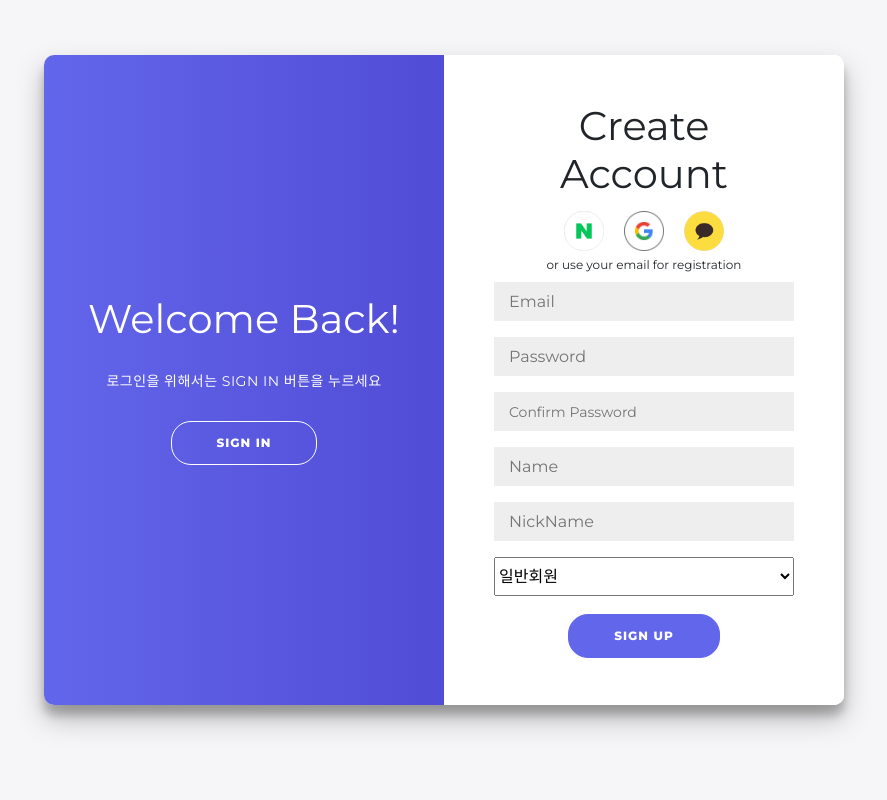
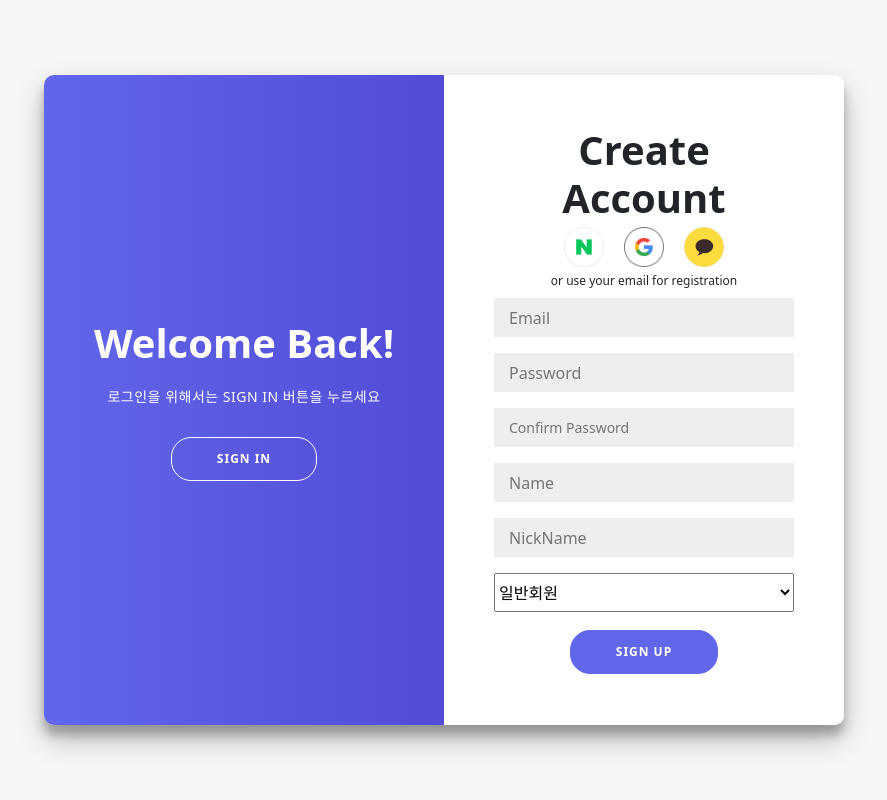
Before and after one commit to kyj4327/DevBox, a React (Create React App) app in the folder devbox_client/: page /auth in a window 1280 px wide. Both pictures are taken after a click on the button "SIGN UP". Shown: the top 800 px of the page, without its empty margins (196-1083 px from the left). Built offline with nearby package versions, Linux system fonts and the light colour scheme.

Commit message:
🎨style: 회원가입 css 클래스 네임 고유화+css 수정 #32

```diff
--- a/devbox_client/src/components/AuthContainer.css
+++ b/devbox_client/src/components/AuthContainer.css
@@ -5,7 +5,15 @@
   box-sizing: border-box;
 }
 
-body {
+.auth-wrapper {
+  display: flex;
+  align-items: center;
+  justify-content: center;
+  min-height: 100vh; /* 화면 높이 전체에서 중앙에 배치 */
+  background-color: #f6f5f7; /* 배경색을 설정 */
+}
+
+.auth-body {
   background: #f6f5f7;
   display: flex;
   justify-content: center;
@@ -17,12 +25,17 @@ body {
   overflow: hidden;
 }
 
-h2 {
+.auth-h1 {
   font-weight: bold;
   margin: 0;
 }
 
-p {
+.auth-h2 {
+  font-weight: bold;
+  margin: 0;
+}
+
+.auth-p {
   font-size: 14px;
   font-weight: 100;
   line-height: 20px;
@@ -30,18 +43,18 @@ p {
   margin: 20px 0 30px;
 }
 
-span {
+.auth-span {
   font-size: 12px;
 }
 
-a {
+.auth-a {
   color: #333;
   font-size: 14px;
   text-decoration: none;
   margin: 15px 0;
 }
 
-button {
+.auth-button {
   border-radius: 20px;
   border: 1px solid #6266EA;
   background-color: #6266EA;
@@ -54,20 +67,20 @@ button {
   transition: transform 80ms ease-in;
 }
 
-button:active {
+.auth-button:active {
   transform: scale(0.95);
 }
 
-button:focus {
+.auth-button:focus {
   outline: none;
 }
 
-button.ghost {
+.auth-button.ghost {
   background-color: transparent;
   border-color: #FFFFFF;
 }
 
-form {
+.auth-form {
   background-color: #FFFFFF;
   display: flex;
   align-items: center;
@@ -78,7 +91,7 @@ form {
   text-align: center;
 }
 
-input {
+.auth-input {
   background-color: #eee;
   border: none;
   padding: 12px 15px;
@@ -87,14 +100,13 @@ input {
   height: 39px;
 }
 
-select {
+.auth-select {
   margin: 8px 0;
-  /* margin-top: px; */
   width: 300px;
   height: 39px;
 }
 
-.container {
+.auth-container {
   background-color: #fff;
   border-radius: 10px;
   box-shadow: 0 14px 28px rgba(0,0,0,0.25),
@@ -104,33 +116,39 @@ select {
   width: 800px;
   max-width: 100%;
   min-height: 650px;
+  display: flex;
+  align-items: center;
+  justify-content: center;
 }
 
-.form-container {
+.auth-form-container {
   position: absolute;
-  top: 0;
   height: 100%;
+  width: 50%;
+  display: flex;
+  align-items: center;
+  justify-content: center;
   transition: all 0.6s ease-in-out;
 }
 
-.sign-in-container {
+.auth-sign-in-container {
   left: 0;
   width: 50%;
   z-index: 2;
 }
 
-.container.right-panel-active .sign-in-container {
+.auth-container.right-panel-active .auth-sign-in-container {
   transform: translateX(100%);
 }
 
-.sign-up-container {
+.auth-sign-up-container {
   left: 0;
   width: 50%;
   opacity: 0;
   z-index: 1;
 }
 
-.container.right-panel-active .sign-up-container {
+.auth-container.right-panel-active .auth-sign-up-container {
   transform: translateX(100%);
   opacity: 1;
   z-index: 5;
@@ -149,7 +167,7 @@ select {
   }
 }
 
-.overlay-container {
+.auth-overlay-container {
   position: absolute;
   top: 0;
   left: 50%;
@@ -160,11 +178,11 @@ select {
   z-index: 100;
 }
 
-.container.right-panel-active .overlay-container {
+.auth-container.right-panel-active .auth-overlay-container {
   transform: translateX(-100%);
 }
 
-.overlay {
+.auth-overlay {
   background: #6266EA;
   background: -webkit-linear-gradient(to right, #6266EA, #4132C2);
   background: linear-gradient(to right, #6266EA, #4132C2);
@@ -180,11 +198,11 @@ select {
   transition: transform 0.6s ease-in-out;
 }
 
-.container.right-panel-active .overlay {
+.auth-container.right-panel-active .auth-overlay {
     transform: translateX(50%);
 }
 
-.overlay-panel {
+.auth-overlay-panel {
   position: absolute;
   display: flex;
   align-items: center;
@@ -199,28 +217,28 @@ select {
   transition: transform 0.6s ease-in-out;
 }
 
-.overlay-left {
+.auth-overlay-left {
   transform: translateX(-20%);
 }
 
-.container.right-panel-active .overlay-left {
+.auth-container.right-panel-active .auth-overlay-left {
   transform: translateX(0);
 }
 
-.overlay-right {
+.auth-overlay-right {
   right: 0;
   transform: translateX(0);
 }
 
-.container.right-panel-active .overlay-right {
+.auth-container.right-panel-active .auth-overlay-right {
   transform: translateX(20%);
 }
 
-.social-container {
+.auth-social-container {
   margin: 10px 0;
 }
 
-.social-container a {
+.auth-social-container a {
   border: 1px solid #DDDDDD;
   border-radius: 50%;
   display: inline-flex;
@@ -231,14 +249,12 @@ select {
   width: 40px;
 }
 
-.relative-container {
+.auth-relative-container {
   position: relative;
   width: 300px;
-  /* margin: px 0; */
 }
 
-/* rePassword 입력 필드 스타일 */
-.relative-container input {
+.auth-relative-container input {
   width: 300px;
   padding: 12px 15px;
   background-color: #eee;
@@ -246,7 +262,7 @@ select {
   font-size: 14px;
 }
 
-span#message {
+.auth-message {
   font-size: 12px;
   color: green;
   position: absolute;
@@ -254,7 +270,7 @@ span#message {
   bottom: -10px;
 }
 
-.social-container {
+.auth-social-container {
   display: flex;
   justify-content: center;
   align-items: center;
@@ -262,7 +278,7 @@ span#message {
   margin: 5px 0;
 }
 
-.social-container a {
+.auth-social-container a {
   display: flex;
   justify-content: center;
   align-items: center;
@@ -272,7 +288,7 @@ span#message {
   height: 40px;
 }
 
-.social-container img {
+.auth-social-container img {
   width: 40px;
   height: 40px;
 }
--- a/devbox_client/src/components/AuthContainer.jsx
+++ b/devbox_client/src/components/AuthContainer.jsx
@@ -1,20 +1,22 @@
-import React, { useState, useEffect } from 'react';
-import './AuthContainer.css';
-import google from '../assets/img/Oauth_Google.png';
-import kakao from '../assets/img/Oauth_Kakao.webp';
-import naver from '../assets/img/Oauth_Naver.png';
+import React, { useState, useEffect } from "react";
+import "./AuthContainer.css";
+import google from "../assets/img/Oauth_Google.png";
+import kakao from "../assets/img/Oauth_Kakao.webp";
+import naver from "../assets/img/Oauth_Naver.png";
 
 function AuthContainer() {
   const [isRightPanelActive, setIsRightPanelActive] = useState(false);
-  const [password, setPassword] = useState('');
-  const [rePassword, setRePassword] = useState('');
-  const [message, setMessage] = useState('');
-  const [role, setRole] = useState('ROLE_USER');  // 기본 역할 설정
+  const [password, setPassword] = useState("");
+  const [rePassword, setRePassword] = useState("");
+  const [message, setMessage] = useState("");
+  const [messageColor, setMessageColor] = useState("");
+  const [role, setRole] = useState("ROLE_USER"); // 기본 역할 설정
   const [field, setField] = useState(null); // 초기에는 null로 설정
   const [isLoggedIn, setIsLoggedIn] = useState(false); // 로그인 상태 관리
+  const [email, setEmail] = useState(""); // 이메일 상태 관리 추가
 
   useEffect(() => {
-    const token = localStorage.getItem('token');
+    const token = localStorage.getItem("token");
     if (token) {
       setIsLoggedIn(true);
     } else {
@@ -42,26 +44,39 @@ function AuthContainer() {
     setIsRightPanelActive(false);
   };
 
-  const checkPasswordsMatch = () => {
-    if (password === '' || rePassword === '') {
-      setMessage('');
-    } else if (password === rePassword) {
-      setMessage('비밀번호가 일치합니다');
+  useEffect(() => {
+    if (password || rePassword) {
+      if (password === rePassword) {
+        setMessage("비밀번호가 일치합니다");
+        setMessageColor("green");
       } else {
-      setMessage('비밀번호가 일치하지 않습니다');
+        setMessage("비밀번호가 일치하지 않습니다");
+        setMessageColor("red");
       }
+    } else {
+      setMessage("");
+      setMessageColor("");
+    }
+  }, [password, rePassword]);
+
+  const handlePasswordChange = (e) => {
+    setPassword(e.target.value);
+  };
+
+  const handleRePasswordChange = (e) => {
+    setRePassword(e.target.value);
   };
 
   const handleRoleChange = (e) => {
     const selectedField = e.target.value;
 
-    // 'frontend'인 경우 field를 null로 설정하고, 역할을 ROLE_USER로 설정
-    if (selectedField === 'frontend') {
+    // 'general'인 경우 field를 null로 설정하고, 역할을 ROLE_USER로 설정
+    if (selectedField === "general") {
       setField(null);
-      setRole('ROLE_USER');
+      setRole("ROLE_USER");
     } else {
       setField(selectedField);
-      setRole('ROLE_STUDENT');
+      setRole("ROLE_STUDENT");
     }
   };
 
@@ -74,7 +89,7 @@ function AuthContainer() {
       name: e.target.name.value,
       nickname: e.target.nickname.value,
       field: field,
-      role: role
+      role: role,
     };
 
     console.log("Sending data:", data); // 보낼 데이터 출력
@@ -82,23 +97,24 @@ function AuthContainer() {
     fetch("http://localhost:8080/join", {
       method: "POST",
       headers: {
-        'Content-Type': 'application/json'
+        "Content-Type": "application/json",
       },
-      body: JSON.stringify(data)
+      body: JSON.stringify(data),
     })
       .then((res) => {
-      console.log('Response status:', res.status); // 응답 상태 코드 출력
-      if (!res.ok) { // 상태 코드가 200번대가 아닌 경우 에러 처리
+        console.log("Response status:", res.status); // 응답 상태 코드 출력
+        if (!res.ok) {
+          // 상태 코드가 200번대가 아닌 경우 에러 처리
           throw new Error(`HTTP error! status: ${res.status}`);
         }
         return res.text(); // JSON 대신 텍스트로 응답 처리
       })
       .then((result) => {
-      console.log('Success:', result); // 성공적으로 처리된 결과를 출력
+        console.log("Success:", result); // 성공적으로 처리된 결과를 출력
         alert(result); // 백엔드에서 반환한 메시지 출력
       })
       .catch((error) => {
-      console.error('Error:', error); // 에러 메시지 출력
+        console.error("Error:", error); // 에러 메시지 출력
         alert("회원가입에 실패했습니다.");
       });
   };
@@ -116,23 +132,18 @@ function AuthContainer() {
       password: e.target.password.value,
     };
 
-    // console.log("Logging in with data:", formData.toString()); // 로그인 데이터 출력
     console.log("Logging in with data:", data); // 로그인 데이터 출력
 
     fetch("http://localhost:8080/login", {
       method: "POST",
-      // headers: {
-      //   'Content-Type': 'application/x-www-form-urlencoded'
-      // },
-      // body: formData.toString(),
       headers: {
-        'Content-Type': 'application/json'
+        "Content-Type": "application/json",
       },
       body: JSON.stringify(data),
-      credentials: 'include' // 쿠키를 포함해서 보내기
+      credentials: "include", // 쿠키를 포함해서 보내기
     })
       .then((res) => {
-      console.log('Response status:', res.status); // 응답 상태 코드 출력
+        console.log("Response status:", res.status); // 응답 상태 코드 출력
         if (res.ok) {
           window.location.href = "/home"; // 로그인 성공 시 /home으로 이동
         } else {
@@ -140,108 +151,205 @@ function AuthContainer() {
         }
       })
       .catch((error) => {
-      console.error('Error:', error); // 에러 메시지 출력
+        console.error("Error:", error); // 에러 메시지 출력
         alert("로그인에 실패했습니다.");
       });
   };
 
+  const handleForgotPassword = () => {
+    // 새 창의 크기를 설정
+  const width = 500;
+  const height = 300;
+
+  // 화면의 중앙 위치
+  const left = window.screen.width / 2 - width / 2;
+  const top = window.screen.height / 2 - height / 2;
+
+  window.open(
+    "/password",
+    "_blank",
+    `width=${width},height=${height},left=${left},top=${top}`
+  );
+  };
+
   return (
-    <div className={`container ${isRightPanelActive ? 'right-panel-active' : ''}`} id="container">
-      <div className="form-container sign-up-container">
-        <form onSubmit={handleSubmit}>
-          <h1>Create Account</h1>
-          <div className="social-container">
-            <a href="#" className="social" onClick={onNaverLogin}>
+    <div className="auth-wrapper">
+      <div
+        className={`auth-container ${
+          isRightPanelActive ? "right-panel-active" : ""
+        }`}
+        id="container"
+      >
+        <div className="auth-form-container auth-sign-up-container">
+          <form onSubmit={handleSubmit} className="auth-form">
+            <h1 className="auth-h1">Create Account</h1>
+            <div className="auth-social-container">
+              <a href="#" className="auth-social" onClick={onNaverLogin}>
                 <img src={naver} alt="Naver Icon" />
               </a>
-            <a href="#" className="social" onClick={onGoogleLogin}>
+              <a href="#" className="auth-social" onClick={onGoogleLogin}>
                 <img src={google} alt="Google Icon" />
               </a>
-            <a href="#" className="social" onClick={onKakaoLogin}>
+              <a href="#" className="auth-social" onClick={onKakaoLogin}>
                 <img src={kakao} alt="Kakao Icon" />
               </a>
             </div>
-          <span>or use your email for registration</span>
-          <input type="email" name="email" placeholder="Email" required />
+            <span className="auth-span">
+              or use your email for registration
+            </span>
+            <input
+              type="email"
+              name="email"
+              placeholder="Email"
+              required
+              className="auth-input"
+            />
             <input
               type="password"
               id="password"
               placeholder="Password"
               value={password}
-            onChange={(e) => {
-              setPassword(e.target.value);
-              checkPasswordsMatch();
-            }}
+              onChange={handlePasswordChange}
               required
+              className="auth-input"
             />
-          <div className="relative-container">
+            <div className="auth-relative-container">
               <input
                 type="password"
                 id="rePassword"
                 placeholder="Confirm Password"
                 value={rePassword}
-                onChange={(e) => {
-                  setRePassword(e.target.value);
-                  checkPasswordsMatch();
-                }}
+                onChange={handleRePasswordChange}
                 required
+                className="auth-input"
               />
-            <span id="message" style={{ color: password === rePassword ? 'green' : 'red' }}>
+              <span
+                id="message"
+                style={{ color: messageColor }}
+                className="auth-message"
+              >
                 {message}
               </span>
             </div>
-          <input type="text" name="name" placeholder="Name" required />
-          <input type="text" name="nickname" placeholder="NickName" required />
-          <select id="developer-roles" name="developer-roles" onChange={handleRoleChange} value={field || 'frontend'}>
-            <option value="frontend">일반회원</option>
-            <option value="web-dev">웹 개발자(Frontend & Backend Developer)</option>
-            <option value="devops">데브옵스 엔지니어 (DevOps Engineer)</option>
+            <input
+              type="text"
+              name="name"
+              placeholder="Name"
+              required
+              className="auth-input"
+            />
+            <input
+              type="text"
+              name="nickname"
+              placeholder="NickName"
+              required
+              className="auth-input"
+            />
+            <select
+              id="developer-roles"
+              name="developer-roles"
+              onChange={handleRoleChange}
+              value={field || "general"}
+              className="auth-select"
+            >
+              <option value="general">일반회원</option>
+              <option value="web-dev">
+                웹 개발자(Frontend & Backend Developer)
+              </option>
+              <option value="devops">
+                데브옵스 엔지니어 (DevOps Engineer)
+              </option>
               <option value="cloud">클라우드 엔지니어 (Cloud Engineer)</option>
-            <option value="data-engineer">데이터 엔지니어 (Data Engineer)</option>
+              <option value="data-engineer">
+                데이터 엔지니어 (Data Engineer)
+              </option>
               <option value="mobile">모바일 개발자 (Mobile Developer)</option>
             </select>
-          <button type="submit" style={{ marginTop: '10px' }}>Sign Up</button>
+            <button
+              type="submit"
+              className="auth-button"
+              style={{ marginTop: "10px" }}
+            >
+              Sign Up
+            </button>
           </form>
         </div>
-      <div className="form-container sign-in-container">
-        <form onSubmit={handleLogin}>
-          <h1>Sign in</h1>
-          <div className="social-container">
-            <a href="#" className="social" onClick={onNaverLogin}>
+        <div className="auth-form-container auth-sign-in-container">
+          <form onSubmit={handleLogin} className="auth-form">
+            <h1 id="customH1" className="auth-h1">
+              Sign in
+            </h1>
+            <div className="auth-social-container">
+              <a href="#" className="auth-social" onClick={onNaverLogin}>
                 <img src={naver} alt="Naver Icon" />
               </a>
-            <a href="#" className="social" onClick={onGoogleLogin}>
+              <a href="#" className="auth-social" onClick={onGoogleLogin}>
                 <img src={google} alt="Google Icon" />
               </a>
-            <a href="#" className="social" onClick={onKakaoLogin}>
+              <a href="#" className="auth-social" onClick={onKakaoLogin}>
                 <img src={kakao} alt="Kakao Icon" />
               </a>
             </div>
-          <span>or use your account</span>
-          <input type="email" name="email" placeholder="Email" required />
-          <input type="password" name="password" placeholder="Password" required />
-          <a href="#">Forgot your password?</a>
-          <button type="submit">Sign In</button>
+            <span className="auth-span">or use your account</span>
+            <input
+              type="email"
+              name="email"
+              placeholder="Email"
+              required
+              className="auth-input"
+            />
+            <input
+              type="password"
+              name="password"
+              placeholder="Password"
+              required
+              className="auth-input"
+            />
+            <a
+              href="#"
+              onClick={(e) => {
+                e.preventDefault();
+                handleForgotPassword();
+              }}
+              className="auth-a"
+            >
+              Forgot your password?
+            </a>
+            <button type="submit" className="auth-button">
+              Sign In
+            </button>
           </form>
         </div>
-      <div className="overlay-container">
-        <div className="overlay">
-          <div className="overlay-panel overlay-left">
-            <h1>Welcome Back!</h1>
-            <p>로그인을 위해서는 SIGN IN 버튼을 누르세요</p>
-            <button className="ghost" id="signIn" onClick={handleSignInClick}>
+        <div className="auth-overlay-container">
+          <div className="auth-overlay">
+            <div className="auth-overlay-panel auth-overlay-left">
+              <h1 className="auth-h1">Welcome Back!</h1>
+              <p className="auth-p">
+                로그인을 위해서는 SIGN IN 버튼을 누르세요
+              </p>
+              <button
+                className="auth-button ghost"
+                id="signIn"
+                onClick={handleSignInClick}
+              >
                 Sign In
               </button>
             </div>
-          <div className="overlay-panel overlay-right">
-            <h1>Hello, Friend!</h1>
-            <p>
-              다양한 IT 분야 교육 지망생을 환영합니다!<br />
+            <div className="auth-overlay-panel auth-overlay-right">
+              <h1 className="auth-h1">Hello, Friend!</h1>
+              <p className="auth-p">
+                다양한 IT 분야 교육 지망생을 환영합니다!
+                <br />
                 회원가입을 위해서는 SIGN UP 버튼을 누르세요
               </p>
-            <button className="ghost" id="signUp" onClick={handleSignUpClick}>
+              <button
+                className="auth-button ghost"
+                id="signUp"
+                onClick={handleSignUpClick}
+              >
                 Sign Up
               </button>
+            </div>
           </div>
         </div>
       </div>
```
Lines whose indentation alone changed are shown as unchanged.
